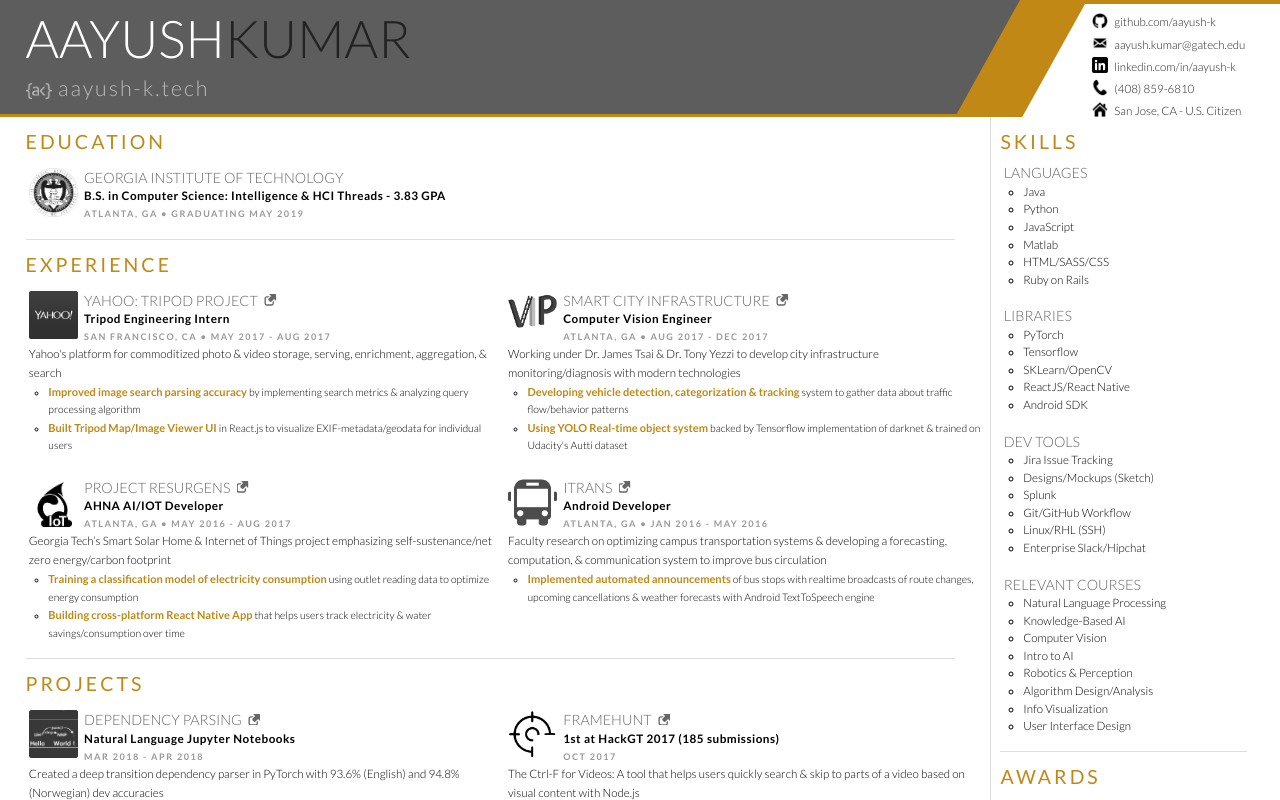
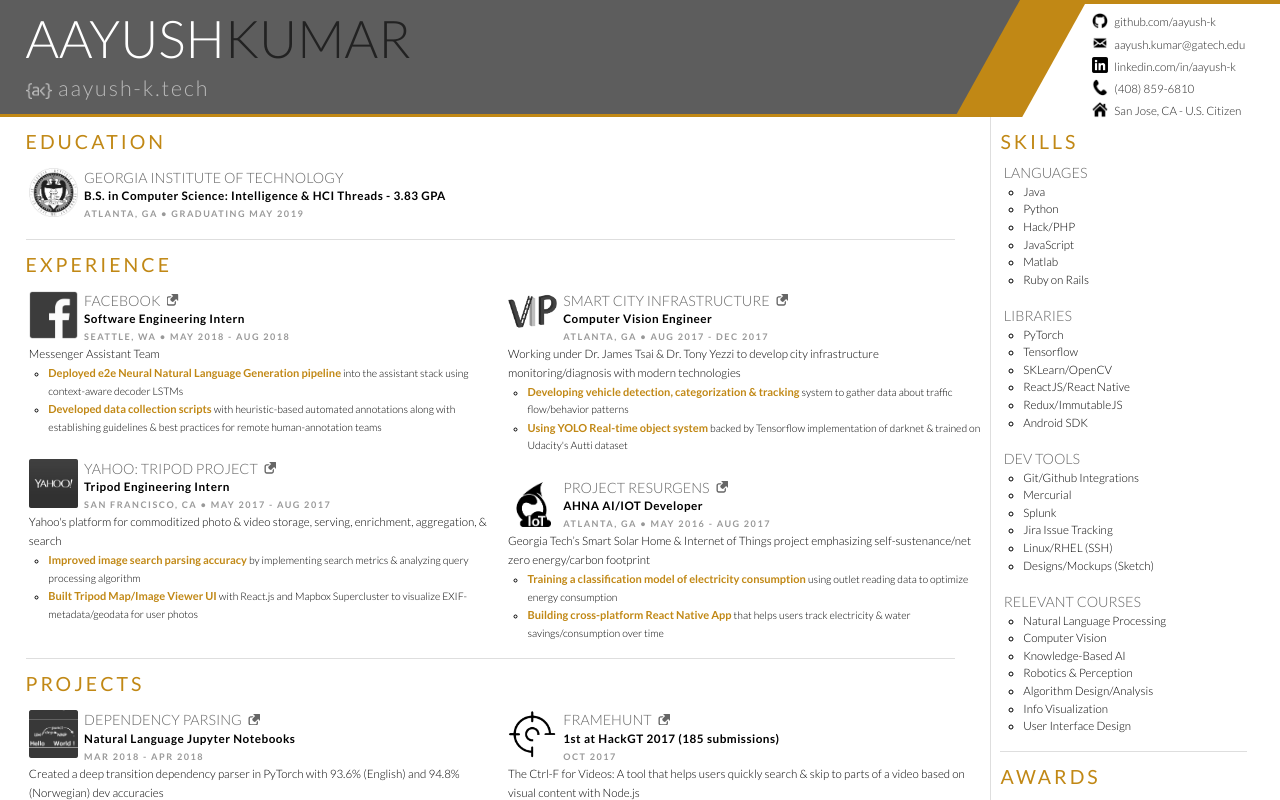
Before and after one commit to aayush-k/ak, a React (Create React App) app: page / in a window 1280 px wide. Shown: the top 800 px of the page. Built offline with nearby package versions, Linux system fonts and the light colour scheme.

Commit message:
resume updates

```diff
--- a/src/App.js
+++ b/src/App.js
@@ -3,14 +3,10 @@
 import yIcon from './img/yIcon.png';
 import gtIcon from './img/gtseal.png';
 import rIcon from './img/resurgens_iot.png';
-import iIcon from './img/iTrans2.png';
-import adlIcon from './img/ADL.png';
-import hIcon from './img/hackathon.png';
 import vipIcon from './img/vip.png';
 import rpmIcon from './img/rpm.png';
 import cvIcon from './img/cv.png';
 import fhIcon from './img/frameHuntBlack.png';
-import faceIcon from './img/face-detect.svg';
 import fIcon from './img/fb.png';
 import ptIcon from './img/DPTree.png';
 
@@ -25,7 +21,6 @@
   InfoList
 } from './Components';
 
-const fillerIcon = (<div style={{ backgroundColor: 'red', width: '50px', height: '50px' }} />);
 
 class App extends Component {
   render() {
@@ -46,13 +41,22 @@
             <Divider />
             <Section title='Experience'>
             <div style={{width: '50%'}}>
-                {/* <InfoBlock
+                <InfoBlock
                   icon={fIcon}
                   title='Facebook'
-                  subheader='[Incoming] Software Engineering Intern'
+                  subheader='Software Engineering Intern'
                   setting={'Seattle, WA ● May 2018 - Aug 2018'}
                   description={'Messenger Assistant Team'}
-                /> */}
+                  listItemsA={[
+                    'Deployed e2e Neural Natural Language Generation pipeline',
+                    'Developed data collection scripts',
+                  ]}
+                  listItemsB={[
+                    ' into the assistant stack using context-aware decoder LSTMs',
+                    ' with heuristic-based automated annotations along with establishing guidelines & best practices for remote human-annotation teams',
+                  ]}
+                  link={'https://developers.facebook.com/videos/f8-2018/using-natural-language-processing-to-enhance-your-messenger-conversations/'}
+                />
                 <InfoBlock
                   icon={yIcon}
                   title='Yahoo: Tripod Project'
@@ -65,26 +69,25 @@
                   ]}
                   listItemsB={[
                     ' by implementing search metrics & analyzing query processing algorithm',
-                    ' in React.js to visualize EXIF-metadata/geodata for individual users'
+                    ' with React.js and Mapbox Supercluster to visualize EXIF-metadata/geodata for user photos'
                   ]}
                   link={'https://yahooeng.tumblr.com/post/157200523046/introducing-tripod-flickrs-backend-refactored'}
                 />
-                <InfoBlock
-                  icon={rIcon}
-                  title='Project Resurgens'
-                  subheader='AHNA AI/IOT Developer'
-                  setting='Atlanta, GA ● May 2016 - Aug 2017'
-                  description={'Georgia Tech’s Smart Solar Home & Internet of Things project emphasizing self-sustenance/net zero energy/carbon footprint'}
+                {/* <InfoBlock
+                  icon={iIcon}
+                  title='iTrans'
+                  subheader='Android Developer'
+                  setting='Atlanta, GA ● Jan 2016 - May 2016'
+                  description='Faculty-led research for developing a forecasting, computation, & communication system to optimize campus bus circulation'
                   listItemsB={[
-                    ' using outlet reading data to optimize energy consumption',
-                    ' that helps users track electricity & water savings/consumption over time',
+                    ' of route changes & weather forecasts with Android TextToSpeech & proximity alerts',
                   ]}
                   listItemsA={[
-                    'Training a classification model of electricity consumption',
-                    'Building cross-platform React Native App'
+                    'Automated bus stop announcements '
                   ]}
-                  link={'http://www.resurgenshome.com/'}
-                />
+                  link={'http://www.nextbuzz.gatech.edu/'}
+                /> */}
+
 
               </div>
               <div style={{width: '50%'}}>
@@ -104,6 +107,7 @@
                   ]}
                   link={'https://www.arondevelopers.com/'}
                 /> */}
+
                 <InfoBlock
                   icon={vipIcon}
                   title='Smart City Infrastructure'
@@ -121,19 +125,22 @@
                   link={'http://www.vip.gatech.edu/teams/smart-city-infrastructure'}
                 />
                 <InfoBlock
-                  icon={iIcon}
-                  title='iTrans'
-                  subheader='Android Developer'
-                  setting='Atlanta, GA ● Jan 2016 - May 2016'
-                  description='Faculty research on optimizing campus transportation systems & developing a forecasting, computation, & communication system to improve bus circulation'
+                  icon={rIcon}
+                  title='Project Resurgens'
+                  subheader='AHNA AI/IOT Developer'
+                  setting='Atlanta, GA ● May 2016 - Aug 2017'
+                  description={'Georgia Tech’s Smart Solar Home & Internet of Things project emphasizing self-sustenance/net zero energy/carbon footprint'}
                   listItemsB={[
-                    '  of bus stops with realtime broadcasts of route changes, upcoming cancellations & weather forecasts with Android TextToSpeech engine',
+                    ' using outlet reading data to optimize energy consumption',
+                    ' that helps users track electricity & water savings/consumption over time',
                   ]}
                   listItemsA={[
-                    'Implemented automated announcements '
+                    'Training a classification model of electricity consumption',
+                    'Building cross-platform React Native App'
                   ]}
-                  link={'http://www.nextbuzz.gatech.edu/'}
+                  link={'http://www.resurgenshome.com/'}
                 />
+
                 </div>
             </Section>
 
@@ -250,10 +257,11 @@
                 listItemsB={[
                   'Java',
                   'Python',
+                  'Hack/PHP',
                   'JavaScript',
                   'Matlab',
-                  'HTML/SASS/CSS',
                   'Ruby on Rails',
+                  // 'HTML/SASS/CSS',
                 ]}
               sidebar
               />
@@ -264,7 +272,7 @@
                   'Tensorflow',
                   'SKLearn/OpenCV',
                   'ReactJS/React Native',
-                  // 'Redux/ImmutableJS',
+                  'Redux/ImmutableJS',
                   'Android SDK',
                 ]}
               sidebar
@@ -272,12 +280,13 @@
               <InfoList
                 title='Dev Tools'
                 listItemsB={[
+                  'Git/Github Integrations',
+                  'Mercurial',
+                  'Splunk',
                   'Jira Issue Tracking',
+                  'Linux/RHEL (SSH)',
                   'Designs/Mockups (Sketch)',
-                  'Splunk',
-                  'Git/GitHub Workflow',
-                  'Linux/RHL (SSH)',
-                  'Enterprise Slack/Hipchat',
+                  // 'Enterprise Slack/Hipchat',
                 ]}
               sidebar
               />
@@ -285,9 +294,9 @@
                 title='Relevant Courses'
                 listItemsB={[
                   'Natural Language Processing',
+                  'Computer Vision',
                   'Knowledge-Based AI',
-                  'Computer Vision',
-                  'Intro to AI',
+                  // 'Intro to AI',
                   'Robotics & Perception',
                   'Algorithm Design/Analysis',
                   'Info Visualization',
```
Also changed, not shown: 2 other files (tests, documents, lock files or other folders).
